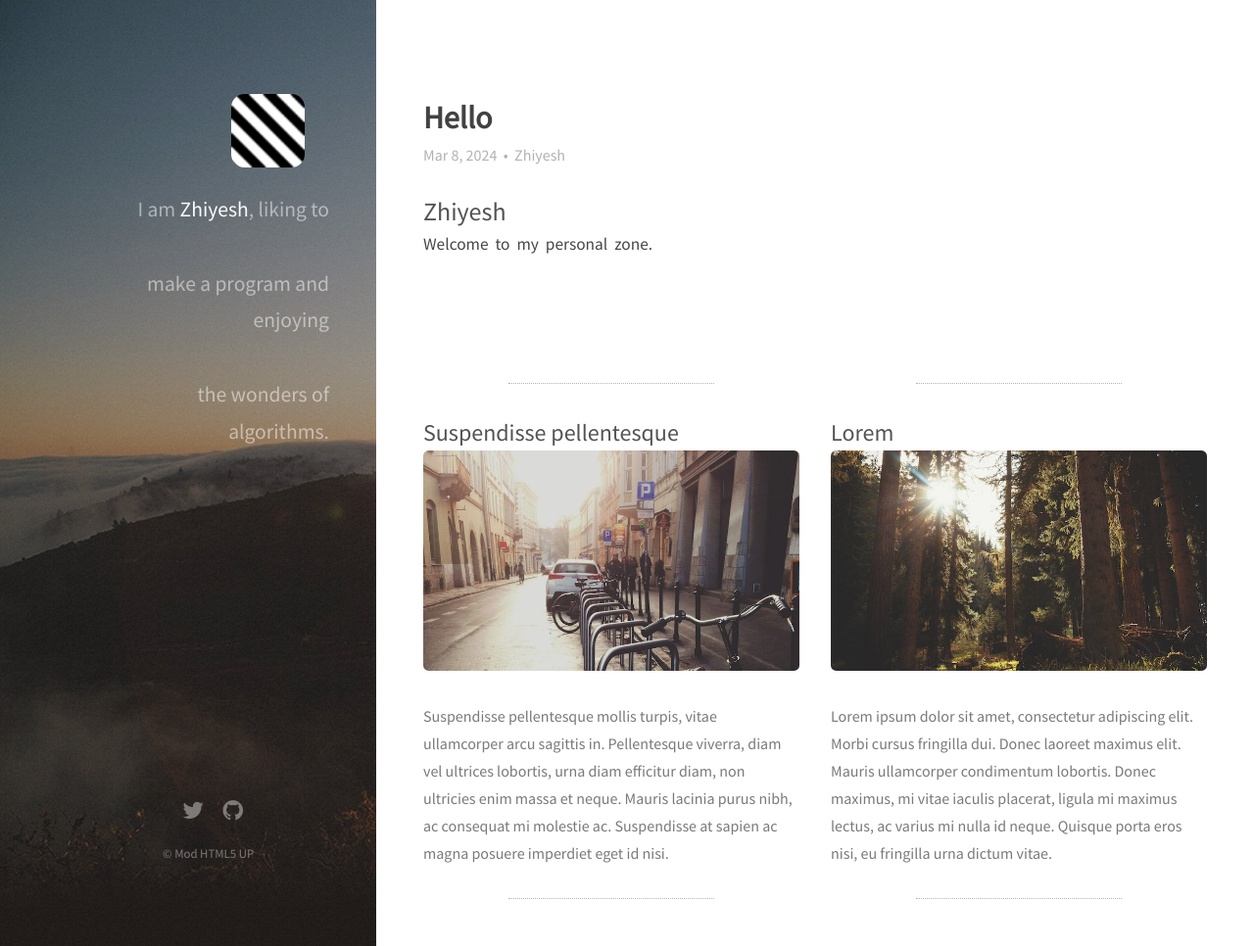
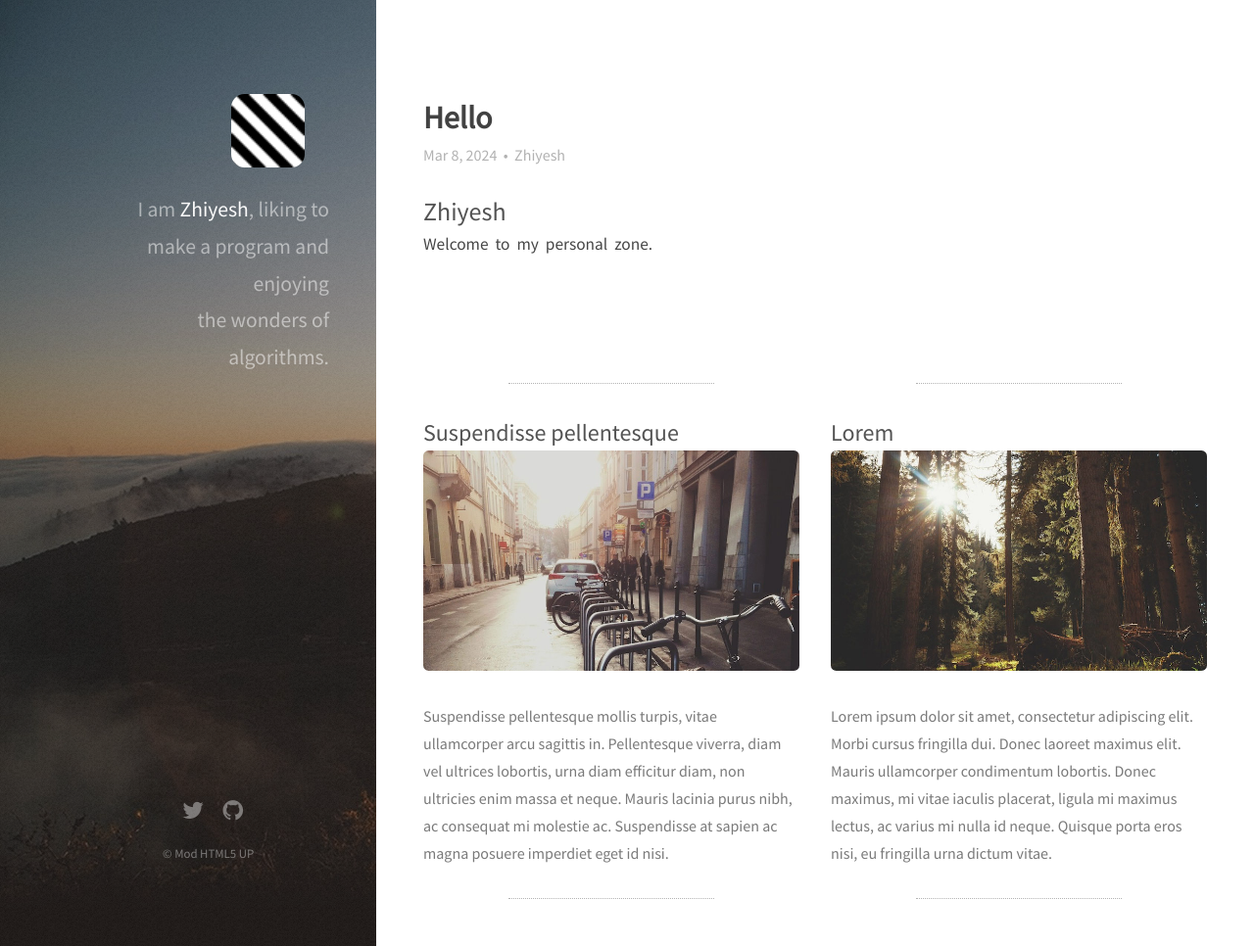
Before and after one commit to Zhiyelah/zhiyelah.github.io, a Jekyll site: the page built from index.html, in a window 1280 px wide and 966 px high. Shown: the whole window at 98% size. Built offline with Jekyll 4.4.1, drawn with Linux system fonts in a browser that asks for light colours; nearby versions of some CDN libraries.

Commit message:
Update default.html

```diff
--- a/_layouts/default.html
+++ b/_layouts/default.html
@@ -26,8 +26,8 @@
 	<body id="top">
     <header id="header">
       <a href="{{ site.url }}" class="image avatar"><img class="editable" src="/images/avatar.jpg" alt="{{ site.author.name }}"></a>
-      <h2 class="editable">I am <strong>Zhiyesh</strong>, liking to<br />
-	      make a program and enjoying<br />
+      <h2 class="editable">I am <strong>Zhiyesh</strong>, liking to
+	      make a program and enjoying
 	      the wonders of algorithms.</h2>
     </header>
 
```
